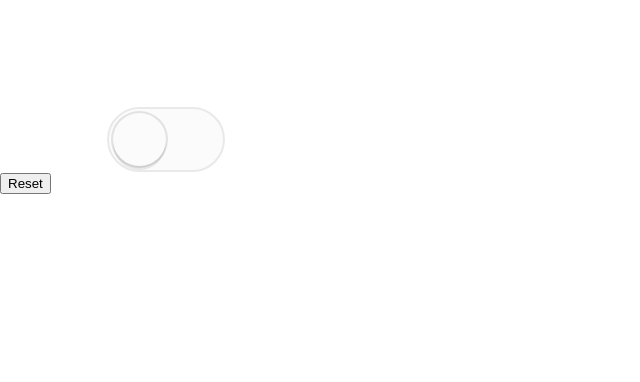
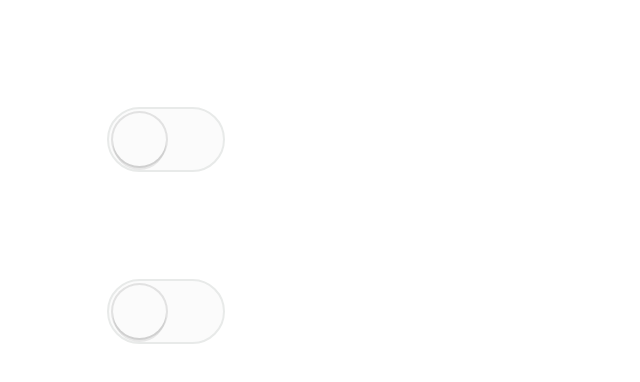
Before and after one commit to ZonaClark/advance-react-component-patterns, a React (Create React App) app: page / in a window 1280 px wide. Shown: the top 382 px of the page, without its empty margins (0-640 px from the left). Built offline with nearby package versions, Linux system fonts and the light colour scheme.

Commit message:
Make Controlled React Components with Control Props

```diff
--- /dev/null
+++ b/src/controlled_component.js
@@ -0,0 +1,56 @@
+import React, { Component } from 'react';
+import { Switch } from './switch';
+
+class Toggle extends Component {
+    state = {on: false}
+    isControlled(prop) {
+        return this.props[prop] !== undefined
+    }
+    getState() {
+        return {
+            on: this.props.on !== undefined ? this.props.on : this.state.on,
+        }
+    }
+    toggle = () => {
+        if (this.isControlled('on')) {
+            this.props.onToggle(!this.getState().on)
+        } else {
+            this.setState(
+                ({on}) => ({on: !on}),
+                () => {
+                    this.props.onToggle(this.getState().on)
+                },
+            )
+        }
+    }
+    render() {
+        return <Switch on={this.getState().on} onClick={this.toggle} />
+    }
+}
+
+class Usage extends Component {
+    state = {bothOn: false}
+    handleToggle = on => {
+        this.setState({bothOn: on})
+    }
+    render() {
+        const {bothOn} = this.state
+        const {toggle1Ref, toggle2Ref} = this.props
+        return (
+            <div>
+                <Toggle
+                    // on={bothOn}
+                    onToggle={this.handleToggle}
+                    ref={toggle1Ref}
+                />
+                <Toggle
+                    on={bothOn}
+                    onToggle={this.handleToggle}
+                    ref={toggle2Ref}
+                />
+            </div>
+        )
+    }
+}
+
+export default Usage
--- a/src/index.js
+++ b/src/index.js
@@ -1,7 +1,7 @@
 import React from 'react';
 import ReactDOM from 'react-dom';
 import './index.css';
-import Usage from './App';
+import Usage from './controlled_component';
 import * as serviceWorker from './serviceWorker';
 
 ReactDOM.render(<Usage />, document.getElementById('root'));
```
